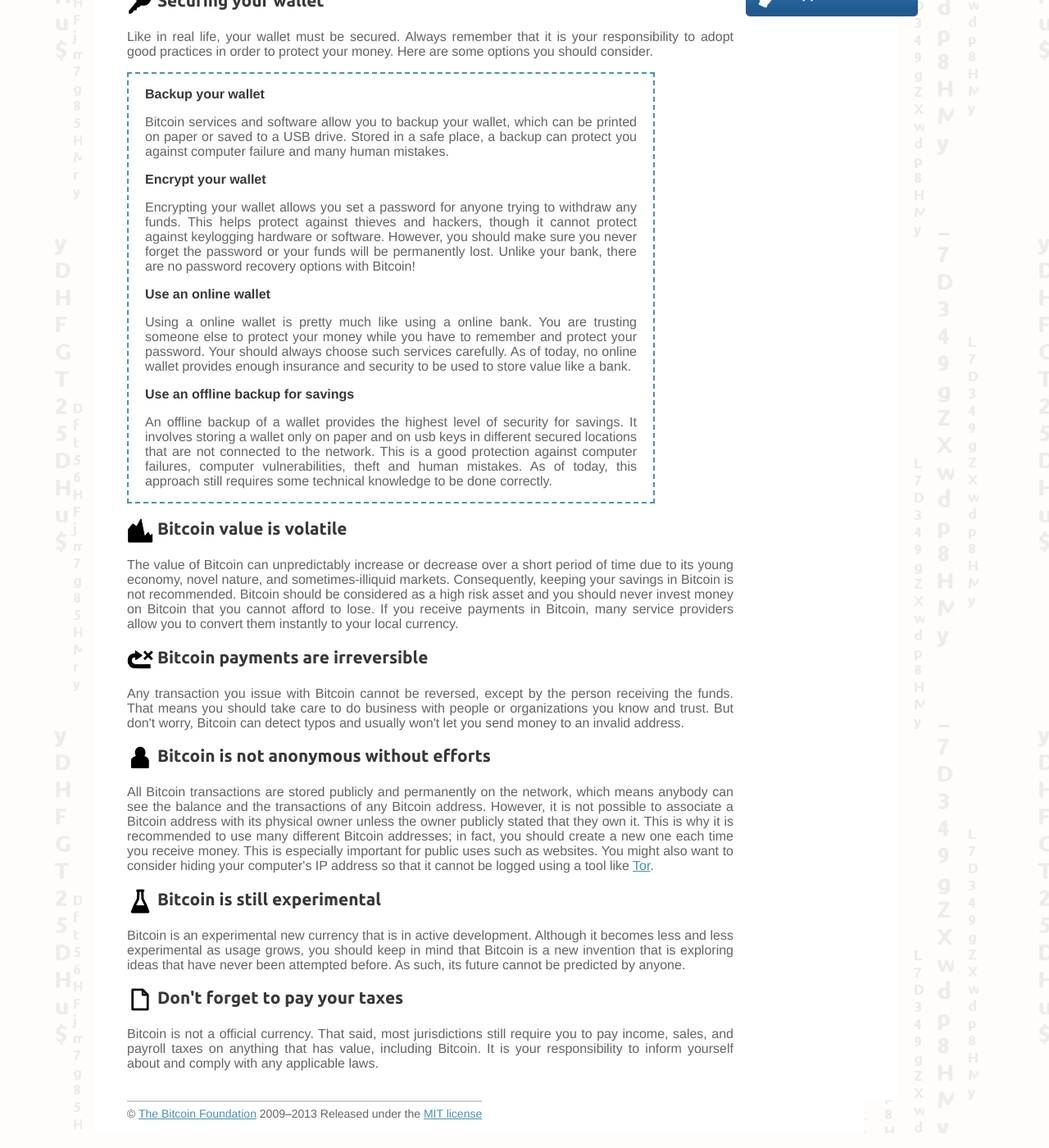
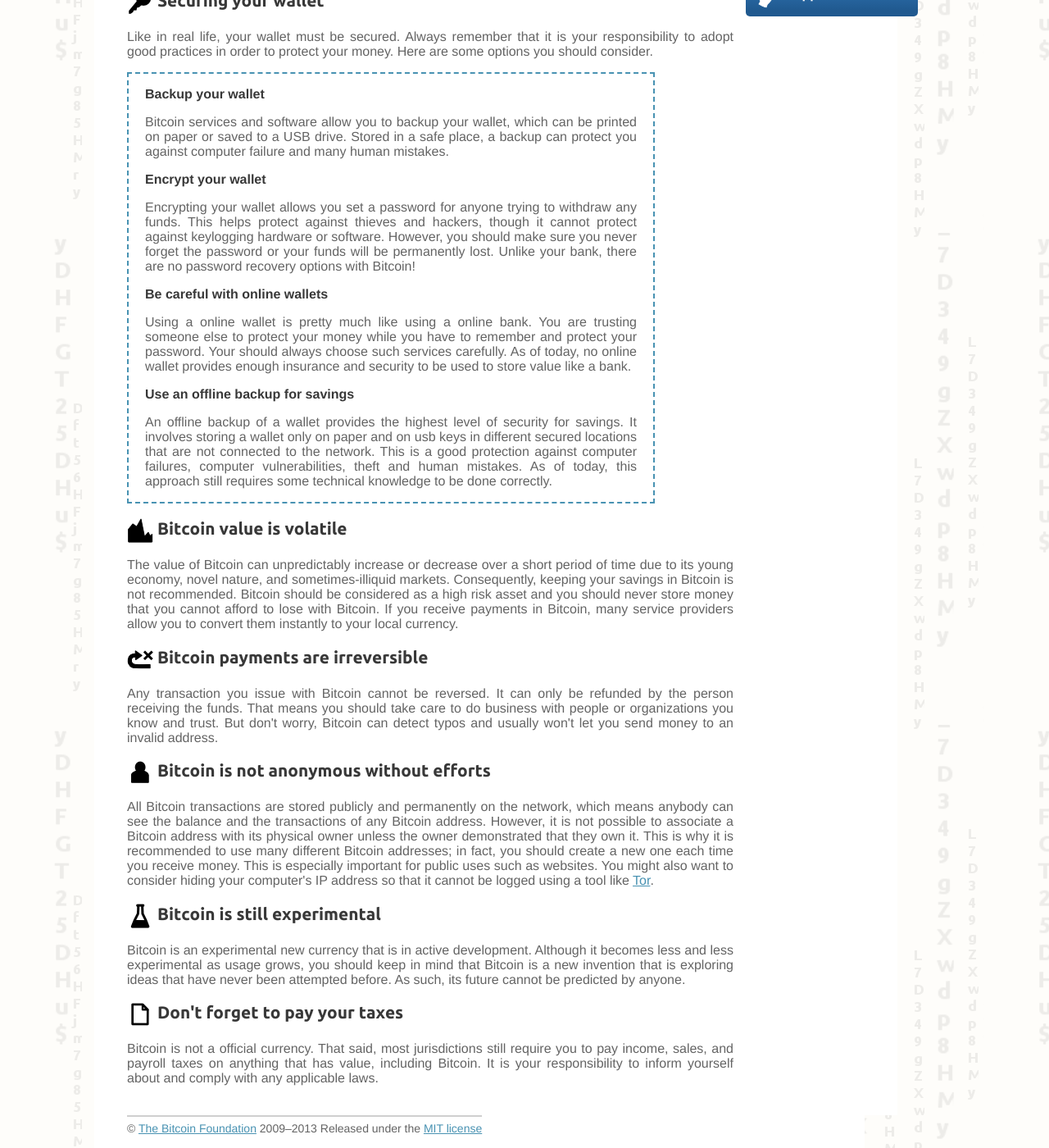
Before and after one commit to jonwaller/bitcoinorg-clean, a Jekyll site: the page built from en/you-need-to-know.html, in a window 1280 px wide and 1400 px high, scrolled down 284 px. Shown: the whole window at 82% size. Built offline with Jekyll 4.4.1, drawn with Linux system fonts in a browser that asks for light colours.

Commit message:
add a few technical revision you-need-to-know : make a difference between a reversal and a refund you-need-to-know : turn two titles into clear warnings you-need-to-know : try to better explain the limits of anonymity choose-your-wallet : point to the browser extension for security reasons how-it-works : better explain how confirmations work and a few other fix

```diff
--- a/en/vocabulary.html
+++ b/en/vocabulary.html
@@ -22,7 +22,7 @@ title: Vocabulary - Bitcoin
 </div>
 
 <h2><a name="address">Address</a></h2>
-<p>A Bitcoin address is <b>the same thing as a physical address or an email</b>. It is the only information you need to provide for someone to pay you with Bitcoin.</p>
+<p>A Bitcoin address is <b>like a physical address or an email</b>. It is the only information you need to provide for someone to pay you with Bitcoin.</p>
 
 <h2><a name="blockchain">Blockchain</a></h2>
 <p>The blockchain is a <b>public record of all Bitcoin transactions</b>, in chronological order. The blockchain is shared between all Bitcoin users. It is used to verify the balance of Bitcoin addresses and to prevent <a href="#double-spend">double spending</a>.</p>
@@ -34,7 +34,7 @@ title: Vocabulary - Bitcoin
 <p>BTC is the unofficial three letter code for Bitcoin. It can be used as an abbreviation, like USD for US dollar.</p>
 
 <h2><a name="confirmation">Confirmation</a></h2>
-<p>Confirmation means that a transaction has been <b>verified by the network and is highly unlikely to be reversed</b>. One confirmation is pretty secure, though for larger amounts one can wait for a transaction to have more confirmations - 6 is an frequently chosen number.</p>
+<p>Confirmation means that a transaction has been <b>verified by the network and is highly unlikely to be reversed</b>. One confirmation is pretty secure. Though for larger amounts ( ex. 1000 $USD and above ), one can wait for a transaction to have more confirmations - 6 is an frequently chosen number. Each new confirmation decrease the risk of a reversal exponentially.</p>
 
 <h2><a name="cryptography">Cryptography</a></h2>
 <p>Cryptography is the branch of mathematics that lets us create <b>mathematical proofs that provide high levels of security</b>. Online commerce and banking already uses cryptography. In the case of Bitcoin, cryptography is used to make it impossible for anybody to spend funds from another user's wallet or to corrupt the <a href="#blockchain">blockchain</a>. It can also be used to encrypt a wallet, so that it cannot be used without a password.</p>
--- a/en/you-need-to-know.html
+++ b/en/you-need-to-know.html
@@ -15,7 +15,7 @@ title: Some things you need to know - Bitcoin
 <h3>Encrypt your wallet</h3>
 <p>Encrypting your wallet allows you set a password for anyone trying to withdraw any funds. This helps protect against thieves and hackers, though it cannot protect against keylogging hardware or software. However, you should make sure you never forget the password or your funds will be permanently lost. Unlike your bank, there are no password recovery options with Bitcoin!</p>
 
-<h3>Use an online wallet</h3>
+<h3>Be careful with online wallets</h3>
 <p>Using a online wallet is pretty much like using a online bank. You are trusting someone else to protect your money while you have to remember and protect your password. Your should always choose such services carefully. As of today, no online wallet provides enough insurance and security to be used to store value like a bank.</p>
 
 <h3>Use an offline backup for savings</h3>
@@ -23,13 +23,13 @@ title: Some things you need to know - Bitcoin
 </div>
 
 <h2><img src="/img/ico_market.png" alt="Bitcoin value is volatile" />Bitcoin value is volatile</h2>
-<p>The value of Bitcoin can unpredictably increase or decrease over a short period of time due to its young economy, novel nature, and sometimes-illiquid markets. Consequently, keeping your savings in Bitcoin is not recommended. Bitcoin should be considered as a high risk asset and you should never invest money on Bitcoin that you cannot afford to lose. If you receive payments in Bitcoin, many service providers allow you to convert them instantly to your local currency.</p>
+<p>The value of Bitcoin can unpredictably increase or decrease over a short period of time due to its young economy, novel nature, and sometimes-illiquid markets. Consequently, keeping your savings in Bitcoin is not recommended. Bitcoin should be considered as a high risk asset and you should never store money that you cannot afford to lose with Bitcoin. If you receive payments in Bitcoin, many service providers allow you to convert them instantly to your local currency.</p>
 
 <h2><img src="/img/ico_irreversible.png" alt="Bitcoin payments are irreversible" />Bitcoin payments are irreversible</h2>
-<p>Any transaction you issue with Bitcoin cannot be reversed, except by the person receiving the funds. That means you should take care to do business with people or organizations you know and trust. But don't worry, Bitcoin can detect typos and usually won't let you send money to an invalid address.</p>
+<p>Any transaction you issue with Bitcoin cannot be reversed. It can only be refunded by the person receiving the funds. That means you should take care to do business with people or organizations you know and trust. But don't worry, Bitcoin can detect typos and usually won't let you send money to an invalid address.</p>
 
 <h2><img src="/img/ico_anon.png" alt="Bitcoin is not anonymous without efforts" />Bitcoin is not anonymous without efforts</h2>
-<p>All Bitcoin transactions are stored publicly and permanently on the network, which means anybody can see the balance and the transactions of any Bitcoin address. However, it is not possible to associate a Bitcoin address with its physical owner unless the owner publicly stated that they own it. This is why it is recommended to use many different Bitcoin addresses; in fact, you should create a new one each time you receive money. This is especially important for public uses such as websites. You might also want to consider hiding your computer's IP address so that it cannot be logged using a tool like <a href="https://www.torproject.org/" target="_blank">Tor</a>.</p>
+<p>All Bitcoin transactions are stored publicly and permanently on the network, which means anybody can see the balance and the transactions of any Bitcoin address. However, it is not possible to associate a Bitcoin address with its physical owner unless the owner demonstrated that they own it. This is why it is recommended to use many different Bitcoin addresses; in fact, you should create a new one each time you receive money. This is especially important for public uses such as websites. You might also want to consider hiding your computer's IP address so that it cannot be logged using a tool like <a href="https://www.torproject.org/" target="_blank">Tor</a>.</p>
 
 <h2><img src="/img/ico_lab.png" alt="Bitcoin is still experimental" />Bitcoin is still experimental</h2>
 <p>Bitcoin is an experimental new currency that is in active development. Although it becomes less and less experimental as usage grows, you should keep in mind that Bitcoin is a new invention that is exploring ideas that have never been attempted before. As such, its future cannot be predicted by anyone.</p>
```
Also changed, not shown: en/choose-your-wallet.html (+4 -4 lines).
